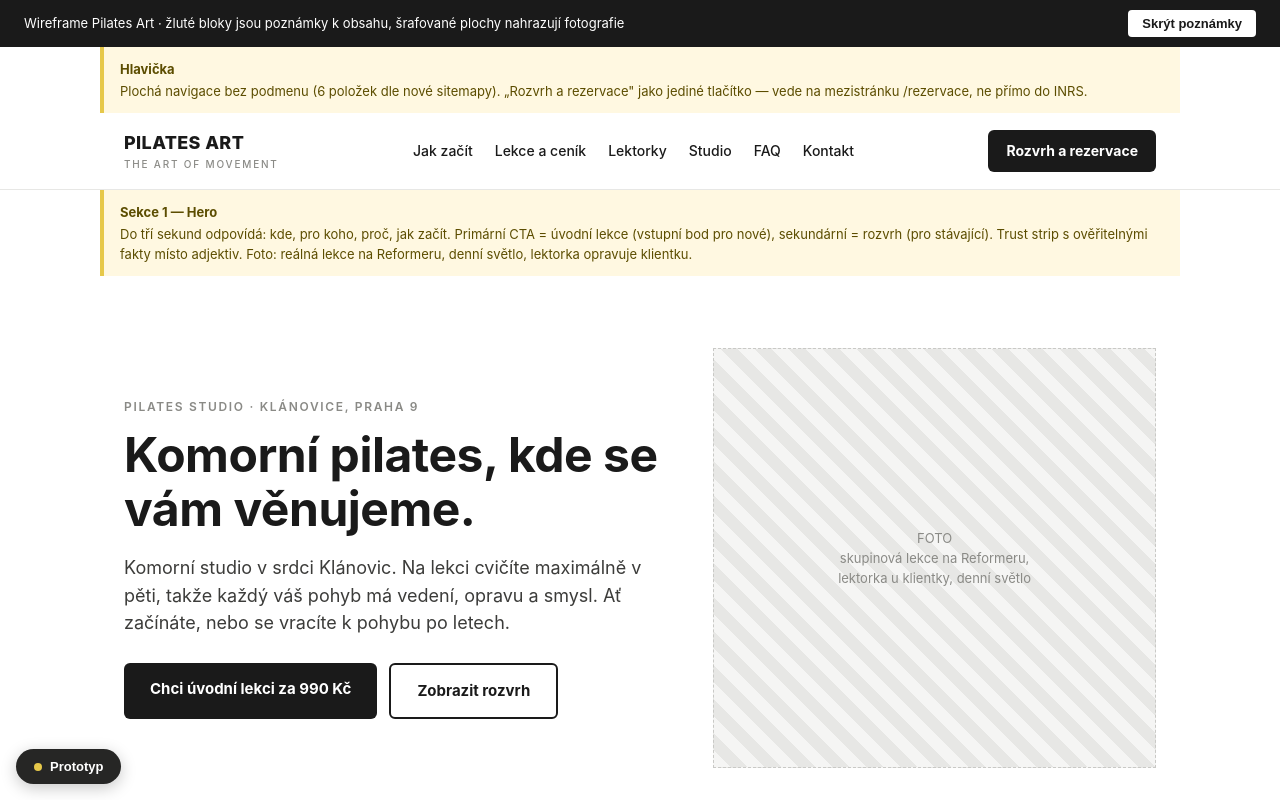
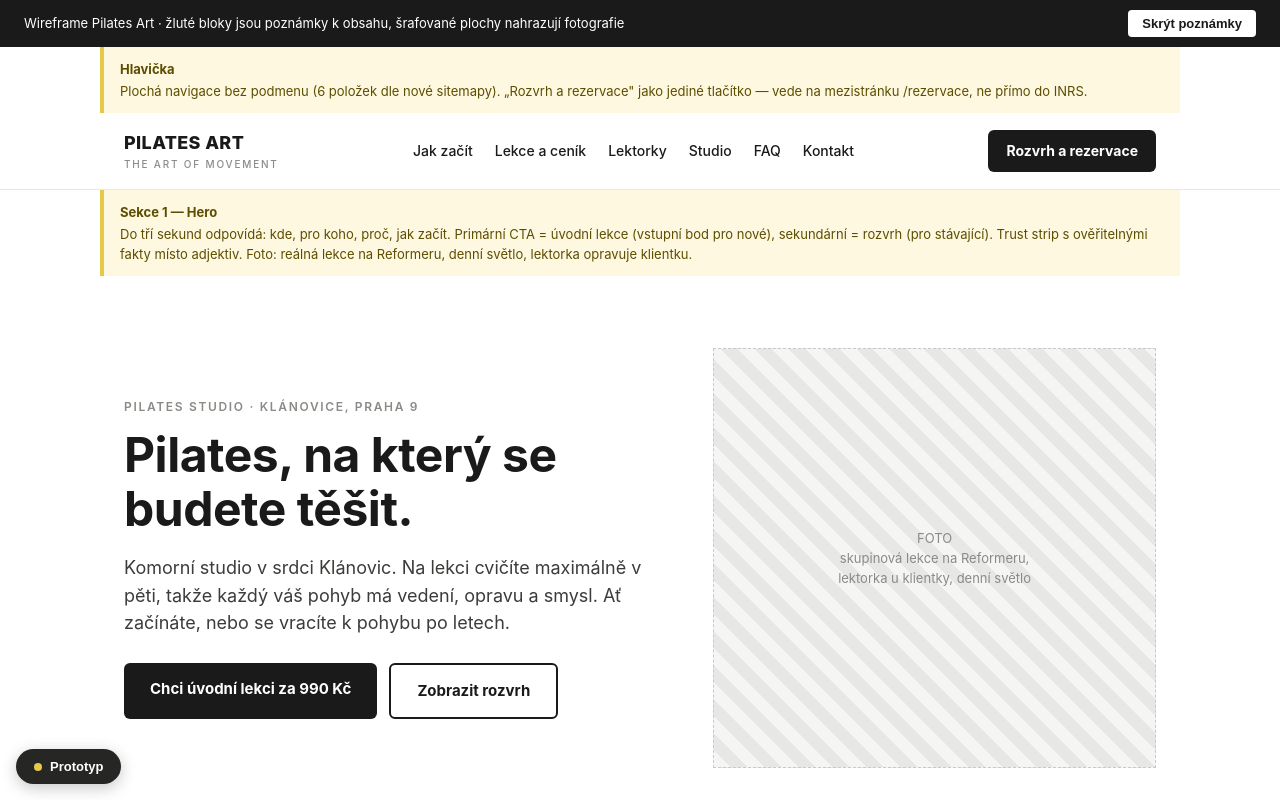
Before and after one commit to wextra-js/pilatesart-wireframe, a plain HTML site: page index.html in a window 1280 px wide. Shown: the top 800 px of the page. Drawn offline with Linux system fonts and the light colour scheme.

Commit message:
wireframe v3

```diff
--- a/index.html
+++ b/index.html
@@ -176,7 +176,7 @@
     <div class="hero-grid">
       <div>
         <div class="eyebrow">Pilates studio · Klánovice, Praha 9</div>
-        <h1>Komorní pilates, kde se vám věnujeme.</h1>
+        <h1>Pilates, na který se budete těšit.</h1>
         <p class="lead" style="margin-top:18px">Komorní studio v srdci Klánovic. Na lekci cvičíte maximálně v pěti, takže každý váš pohyb má vedení, opravu a smysl. Ať začínáte, nebo se vracíte k pohybu po letech.</p>
         <div class="btn-row">
           <a class="btn btn-primary" href="jak-zacit.html">Chci úvodní lekci za 990 Kč</a>
```
